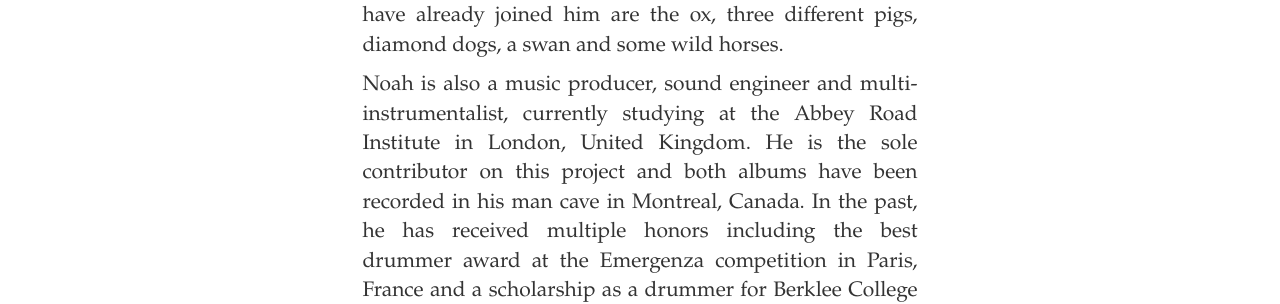
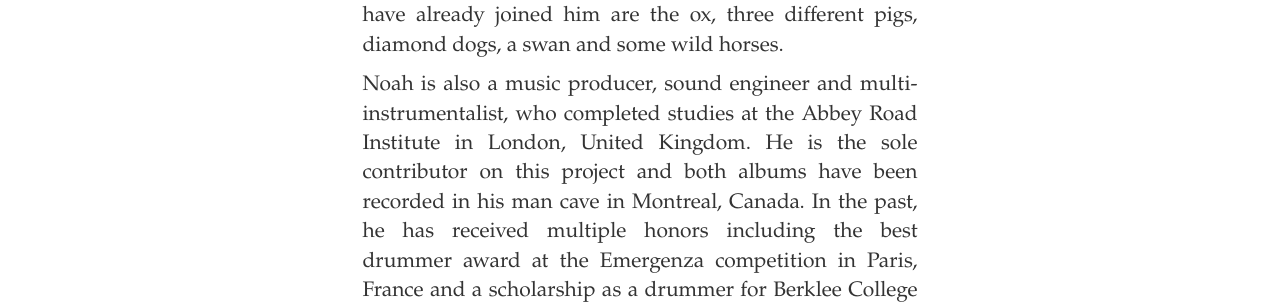
Before and after one commit to noahsarkmusic/noahsarkmusic.github.io, a Jekyll site: the page built from biography/index.html, in a window 1280 px wide. Shown: the part 804-1108 px from the top of the page. Built offline with Jekyll 4.4.1, drawn with Linux system fonts in a browser that asks for light colours; some web fonts are replaced; some of the changed text lies outside the part shown.

Commit message:
Update biography.markdown

```diff
--- a/_includes/biography.markdown
+++ b/_includes/biography.markdown
@@ -1,3 +1,3 @@
 Noah's Ark is a solo project led by Noah himself. His efforts concentrate on the reunification of the animals of the ark in order to protect the endangered specie of classic rock through this apocalyptic era of music. He spends the majority of his time playing instruments to prepare for the musical awakening yet to come. Amongst the animals that have already joined him are the ox, three different pigs, diamond dogs, a swan and some wild horses.
 
-Noah is also a music producer, sound engineer and multi-instrumentalist, currently studying at the Abbey Road Institute in London, United Kingdom. He is the sole contributor on this project and both albums have been recorded in his man cave in Montreal, Canada. In the past, he has received multiple honors including the best drummer award at the Emergenza competition in Paris, France and a scholarship as a drummer for Berklee College of Music in Boston, Massachusetts.
+Noah is also a music producer, sound engineer and multi-instrumentalist, who completed studies at the Abbey Road Institute in London, United Kingdom. He is the sole contributor on this project and both albums have been recorded in his man cave in Montreal, Canada. In the past, he has received multiple honors including the best drummer award at the Emergenza competition in Paris, France and a scholarship as a drummer for Berklee College of Music in Boston, Massachusetts.
```
